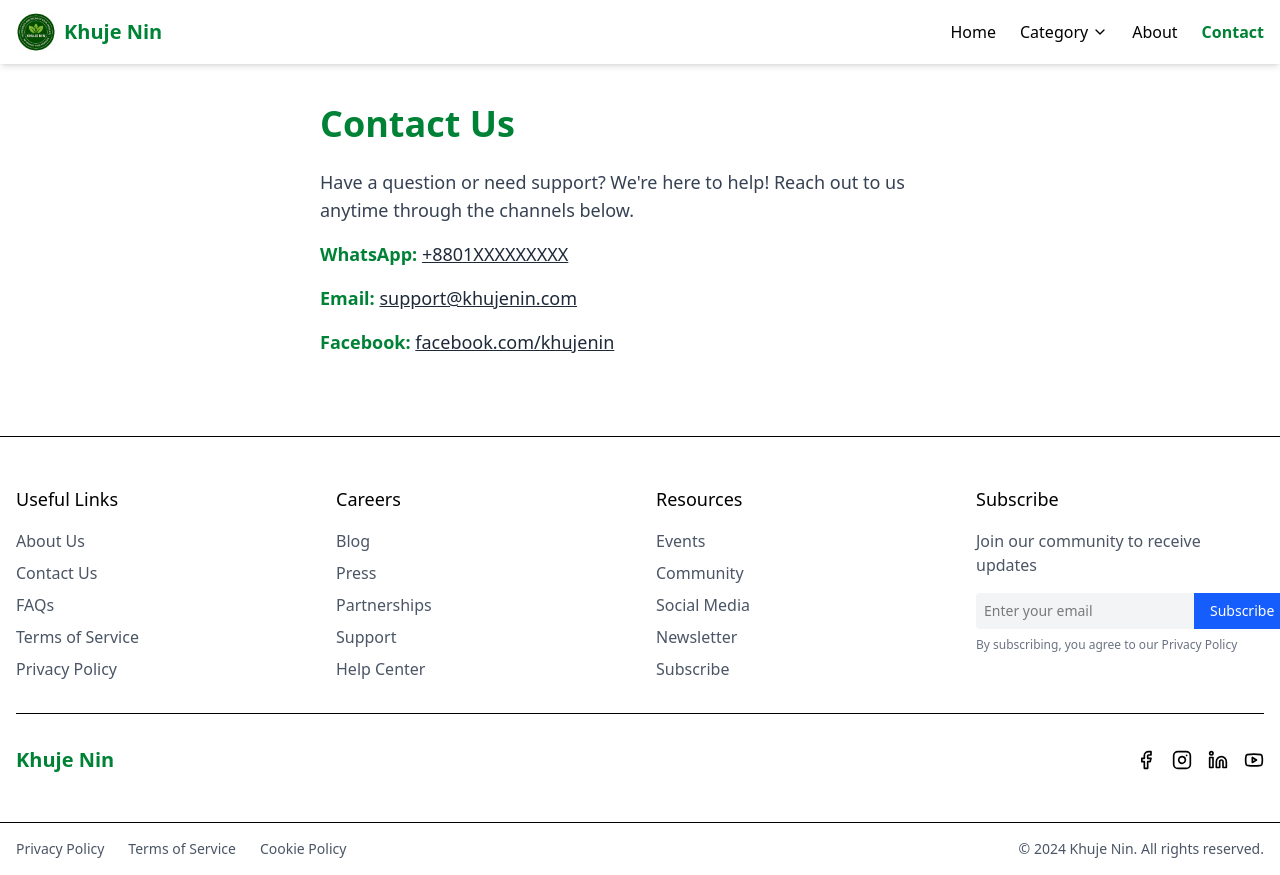
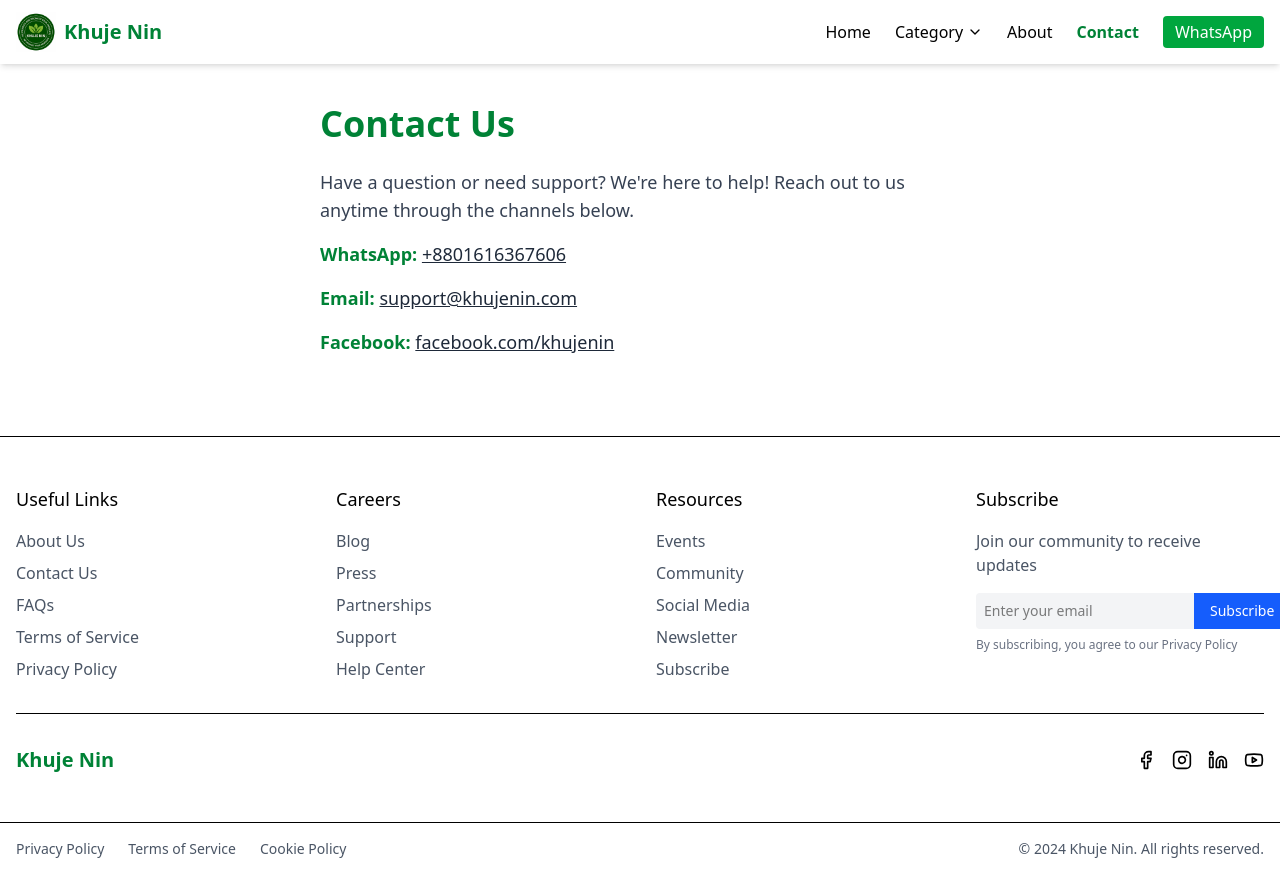
Before and after one commit to estiakahmed98/khujenin, a React (Vite) app: page /contact in a window 1280 px wide. Built offline with nearby package versions, Linux system fonts and the light colour scheme.

Commit message:
Whatapp Num added

```diff
--- a/src/components/Contact.jsx
+++ b/src/components/Contact.jsx
@@ -3,7 +3,7 @@
 
 export default function WhatsAppButton({ productName }) {
   // 🔁 Replace the phone number below with your actual WhatsApp number in international format
-  const whatsappNumber = "8801XXXXXXXXX";
+  const whatsappNumber = "+8801616367606";
 
   const message = `Hi! I want to buy ${productName} from Khuje Nin.`;
   const encodedMessage = encodeURIComponent(message);
--- a/src/components/Header.jsx
+++ b/src/components/Header.jsx
@@ -82,6 +82,14 @@
           >
             Contact
           </Link>
+          <a
+            href="https://wa.me/+8801616367606?text=Hello%20Khuje%20Nin!%20I%20am%20interested%20in%20your%20products."
+            target="_blank"
+            rel="noopener noreferrer"
+            className="bg-green-600 text-white px-3 py-1 rounded hover:bg-green-700 transition"
+          >
+            WhatsApp
+          </a>
         </nav>
 
         {/* Mobile Hamburger */}
@@ -145,6 +153,14 @@
           >
             Contact
           </Link>
+          <a
+            href="https://wa.me/+8801616367606?text=Hello%20Khuje%20Nin!%20I%20am%20interested%20in%20your%20products."
+            target="_blank"
+            rel="noopener noreferrer"
+            className="block py-2 text-white bg-green-600 text-center rounded mt-2"
+          >
+            WhatsApp
+          </a>
         </div>
       )}
     </header>
--- a/src/components/ProductCard.jsx
+++ b/src/components/ProductCard.jsx
@@ -5,7 +5,7 @@
 export default function ProductCard({ product }) {
   const { id, name, price, imageUrl, category } = product;
 
-  const whatsappLink = `https://wa.me/8801XXXXXXXXX?text=Hi! I want to buy ${name} from Khuje Nin.`;
+  const whatsappLink = `https://wa.me/+8801616367606?text=Hi! I want to buy ${name} from Khuje Nin.`;
 
   return (
     <div className="bg-white rounded-xl shadow-md overflow-hidden hover:shadow-lg transition-all">
--- a/src/pages/Contact.jsx
+++ b/src/pages/Contact.jsx
@@ -14,12 +14,12 @@
         <div>
           <span className="font-semibold text-green-700">WhatsApp:</span>{" "}
           <a
-            href="https://wa.me/8801XXXXXXXXX"
+            href="https://wa.me/+8801616367606"
             className="underline hover:text-green-600"
             target="_blank"
             rel="noopener noreferrer"
           >
-            +8801XXXXXXXXX
+            +8801616367606
           </a>
         </div>
 
```
